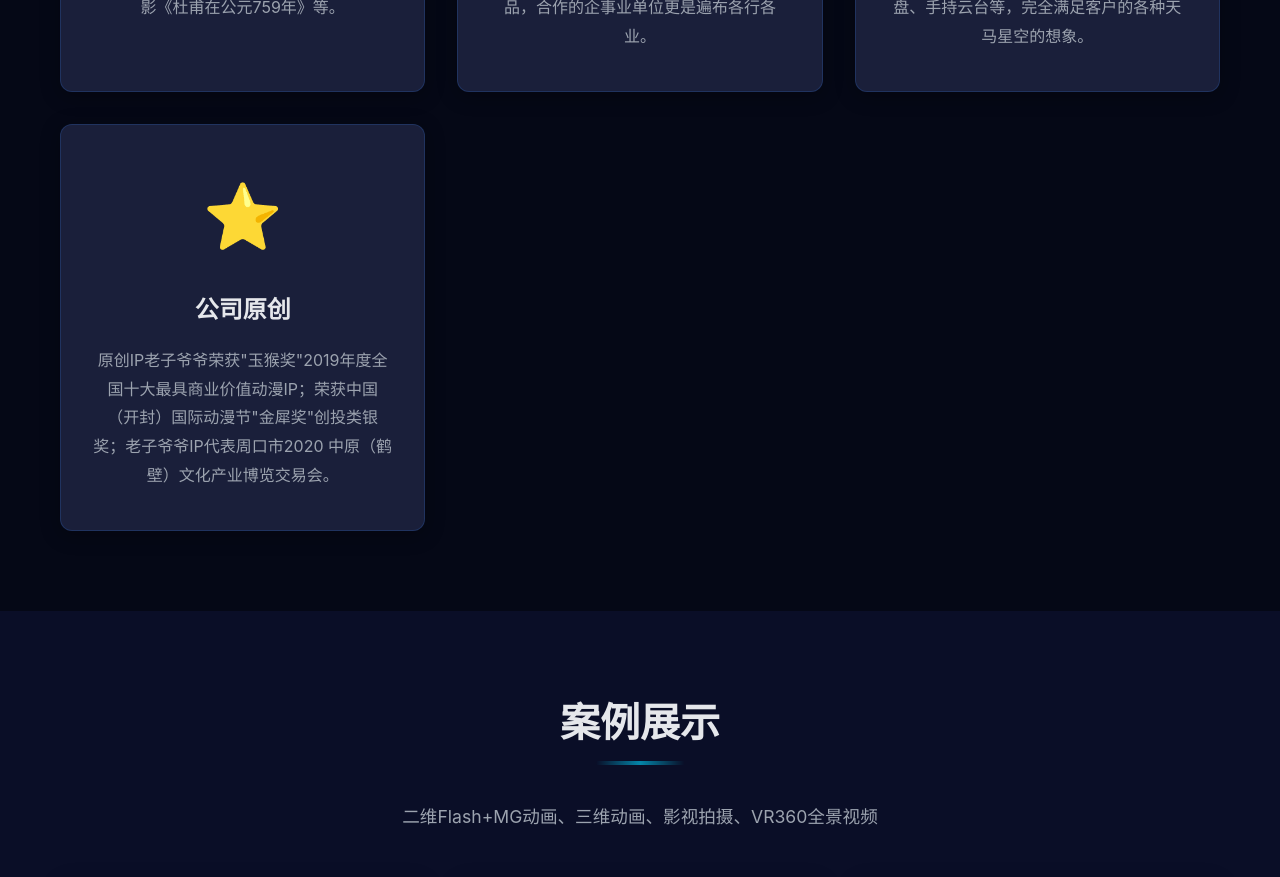
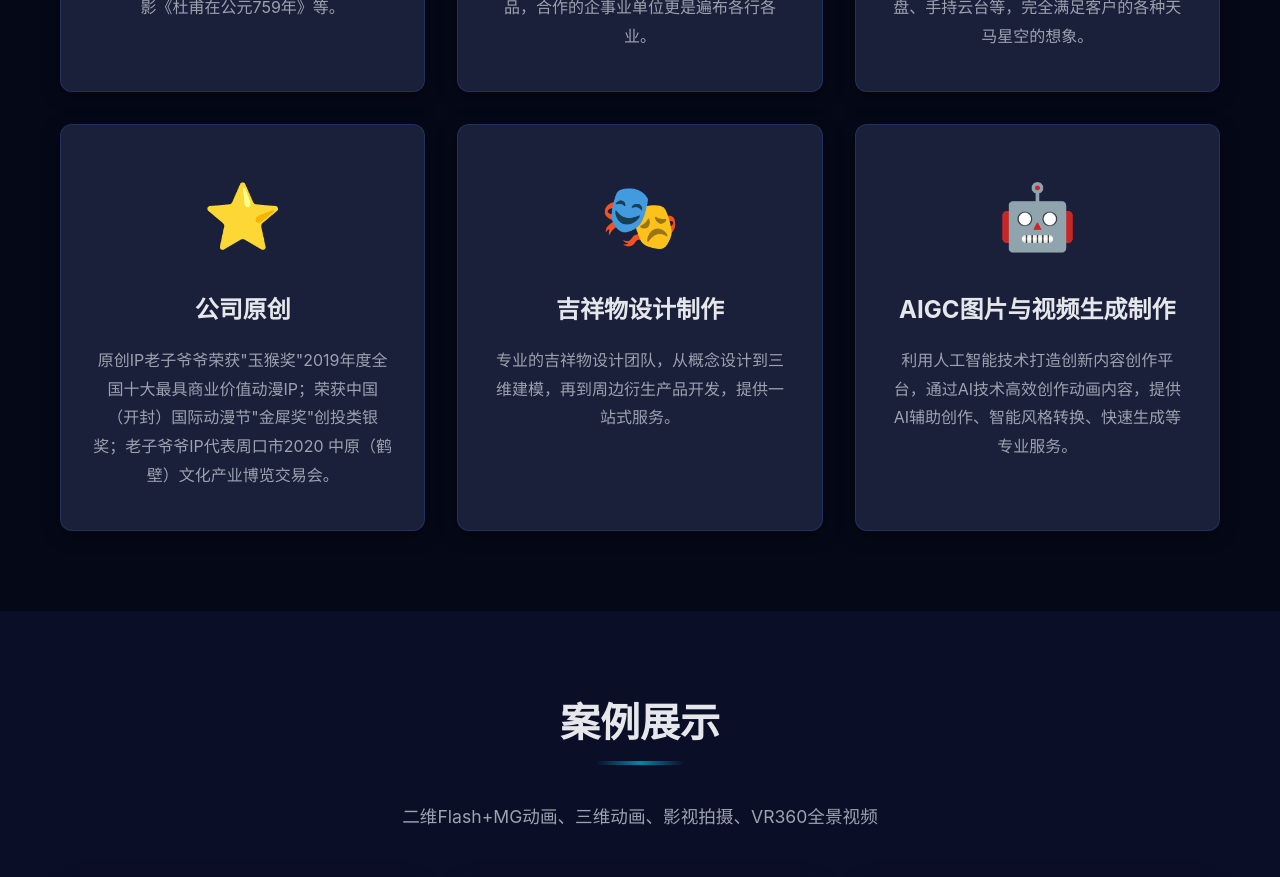
Before and after one commit to Xuyingtai/jydm_official-website, a React (Vite) app: page / in a window 1280 px wide. Shown: the part 1320-2197 px from the top of the page. Built offline with nearby package versions, Linux system fonts and the light colour scheme; a web font is replaced by a local one.

Commit message:
Add 鍚夌ゥ鐗╄璁″埗浣?and AIGC鍥剧墖涓庤棰戠敓鎴愬埗浣?services to homepage

```diff
--- a/src/pages/Home.tsx
+++ b/src/pages/Home.tsx
@@ -24,6 +24,16 @@ const Home = () => {
       title: '公司原创',
       description: '原创IP老子爷爷荣获"玉猴奖"2019年度全国十大最具商业价值动漫IP；荣获中国（开封）国际动漫节"金犀奖"创投类银奖；老子爷爷IP代表周口市2020 中原（鹤壁）文化产业博览交易会。',
       icon: '⭐'
+    },
+    {
+      title: '吉祥物设计制作',
+      description: '专业的吉祥物设计团队，从概念设计到三维建模，再到周边衍生产品开发，提供一站式服务。',
+      icon: '🎭'
+    },
+    {
+      title: 'AIGC图片与视频生成制作',
+      description: '利用人工智能技术打造创新内容创作平台，通过AI技术高效创作动画内容，提供AI辅助创作、智能风格转换、快速生成等专业服务。',
+      icon: '🤖'
     }
   ]
 
```
